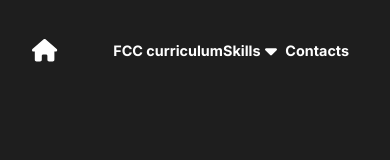
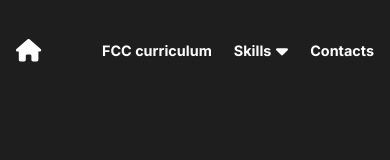
Before and after one commit to samuelespina/personal-portfolio, a React (Create React App) app: page /skills-css in a window 390 px wide. Shown: the top 160 px of the page. Built offline with nearby package versions, Linux system fonts and the light colour scheme.

Commit message:
navbar structure fix

```diff
--- a/src/components/Navbar/Navbar.jsx
+++ b/src/components/Navbar/Navbar.jsx
@@ -47,6 +47,7 @@ const Navbar = () => {
               }}
             />
           </a>
+          <div className="options">
             <a
               className="link"
               target="_blank"
@@ -116,6 +117,7 @@ const Navbar = () => {
             >
               Contacts
             </a>
+          </div>
         </nav>
       </header>
     </>
--- a/src/components/Navbar/Navbar.scss
+++ b/src/components/Navbar/Navbar.scss
@@ -12,14 +12,18 @@
   &.active {
     background-color: rgba(0, 0, 0, 0.7);
     .navbar {
+      .home {
+        color: rgba(255, 255, 255, 0.7);
+      }
+      .options {
         .skills-area {
-        .link,
-        .home {
+          .link {
             color: rgba(255, 255, 255, 0.7);
           }
         }
         .link {
           color: rgba(255, 255, 255, 0.7);
+        }
       }
     }
   }
@@ -37,13 +41,18 @@
 
     .home {
       margin-left: 2rem;
-      margin-right: 35rem;
       transition: 0.3s ease-in-out;
 
       &:hover {
         scale: 1.2;
       }
     }
+    .options {
+      display: flex;
+      justify-content: space-between;
+      align-items: center;
+      margin-right: 2rem;
+      width: 35rem;
 
       .link {
         display: flex;
@@ -75,10 +84,6 @@
             width: 100%;
           }
         }
-
-      &:last-child {
-        margin-right: 4rem;
-      }
       }
       .skills-area {
         display: flex;
@@ -89,6 +94,7 @@
         .link {
           svg {
             margin-left: 0.3rem;
+            margin-right: -0.5rem;
             font-size: 1.2rem;
             transition: all 0.2s ease-in-out;
             transform-origin: 6px 10px;
@@ -147,6 +153,7 @@
       }
     }
   }
+}
 
 @media (max-width: 1200px) {
   .navbar-wrapper {
@@ -197,11 +204,17 @@
         font-size: 1.4rem;
       }
       .home {
-        margin-right: 3rem;
+        margin: 0 3rem 0 1rem;
       }
+      .options {
+        margin-right: 1rem;
+        width: 17rem;
         .skills-area {
           .menu {
+            top: 3rem;
+            scale: 0.75;
             width: 7rem;
+          }
         }
       }
     }
```
Lines whose indentation alone changed are shown as unchanged.
